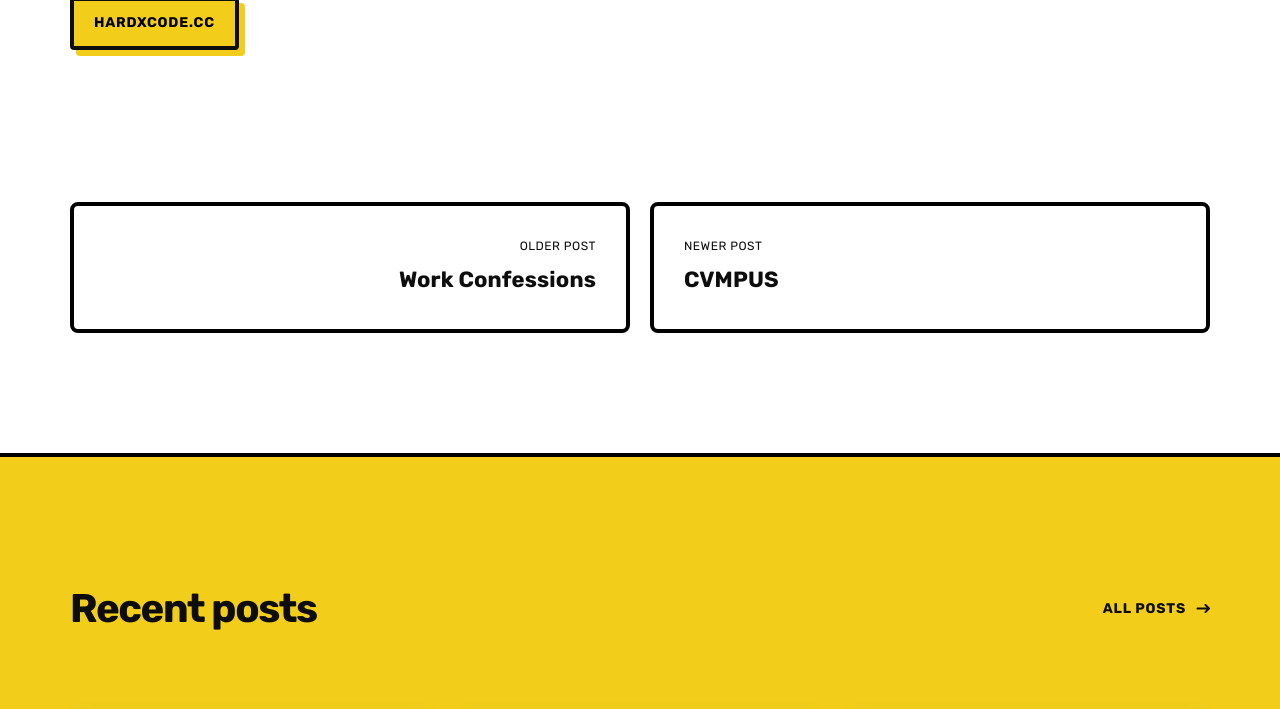
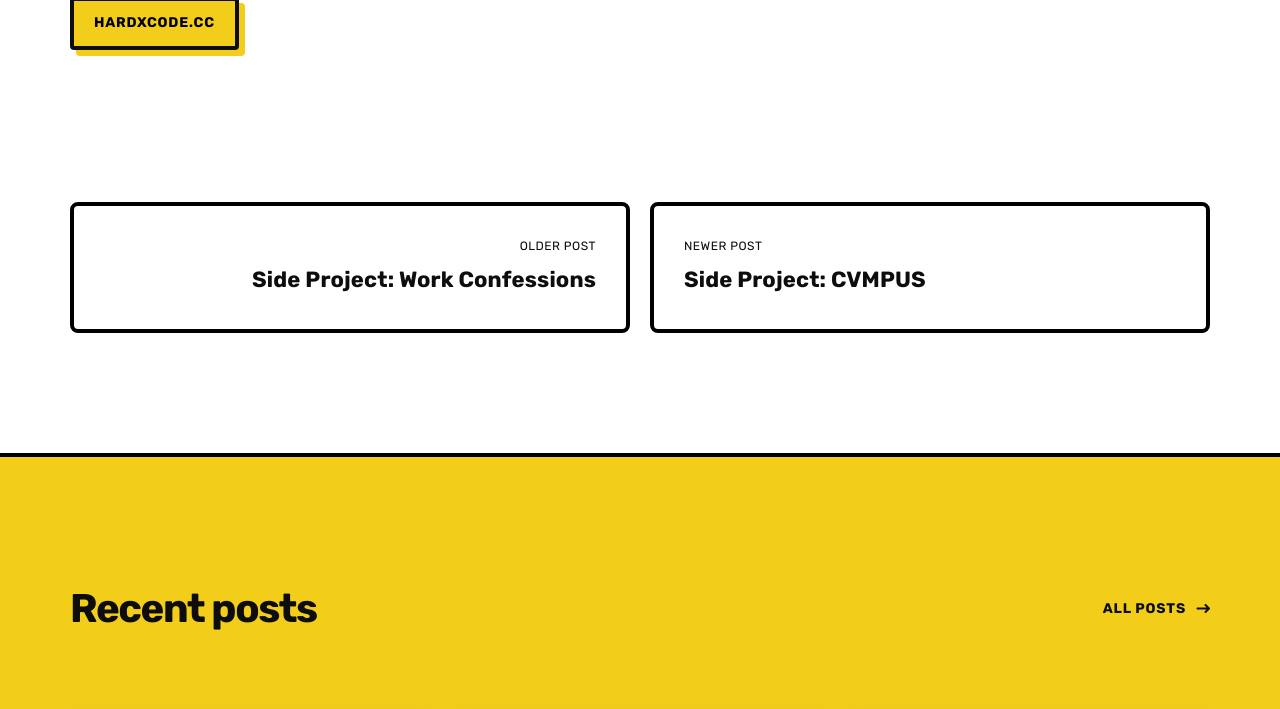
Before and after one commit to aryxmega/awwwry, a Jekyll site: the page built from _posts/2020-03-28-side-project-hardxcode.md, in a window 1280 px wide and 1400 px high, scrolled down 2999 px. Shown: the top 709 px of the window. Built offline with Jekyll 4.4.1, drawn with Linux system fonts in a browser that asks for light colours; nearby versions of some CDN libraries; some of the changed text lies outside the part shown; grey boxes are pictures that could not be loaded.

Commit message:
Updated blog posts titles

```diff
--- a/_posts/2020-03-27-work-confessions.md
+++ b/_posts/2020-03-27-side-project-work-confessions.md
@@ -1,5 +1,5 @@
 ---
-title: "Work Confessions"
+title: "Side Project: Work Confessions"
 date: 2020-03-27
 description: "The #1 place where you can vent about work, anonymously."
 featured_image: '/images/projects/personal-ventures/work-confessions-landing-page.jpg'
--- a/_posts/2020-03-28-hardxcode.md
+++ b/_posts/2020-03-28-side-project-hardxcode.md
@@ -1,5 +1,5 @@
 ---
-title: "HardxCode"
+title: "Side Project: HardxCode"
 date: 2020-03-28
 description: "A fight club of SoundCloud and GitHub for creative misfits."
 featured_image: '/images/projects/personal-ventures/hardxcode-desktop.png'
--- a/_posts/2020-03-29-cvmpus.md
+++ b/_posts/2020-03-29-side-project-cvmpus.md
@@ -1,5 +1,5 @@
 ---
-title: "CVMPUS"
+title: "Side Project: CVMPUS"
 date: 2020-03-29
 description: "My first business, South Bay's 1st DIY garage."
 featured_image: '/images/projects/personal-ventures/cvmpus-after.jpg'
```
Also changed, not shown: _posts/2020-03-24-side-project-candy.md (renamed from _posts/2020-03-24-candy.md, +1 -1 lines).
